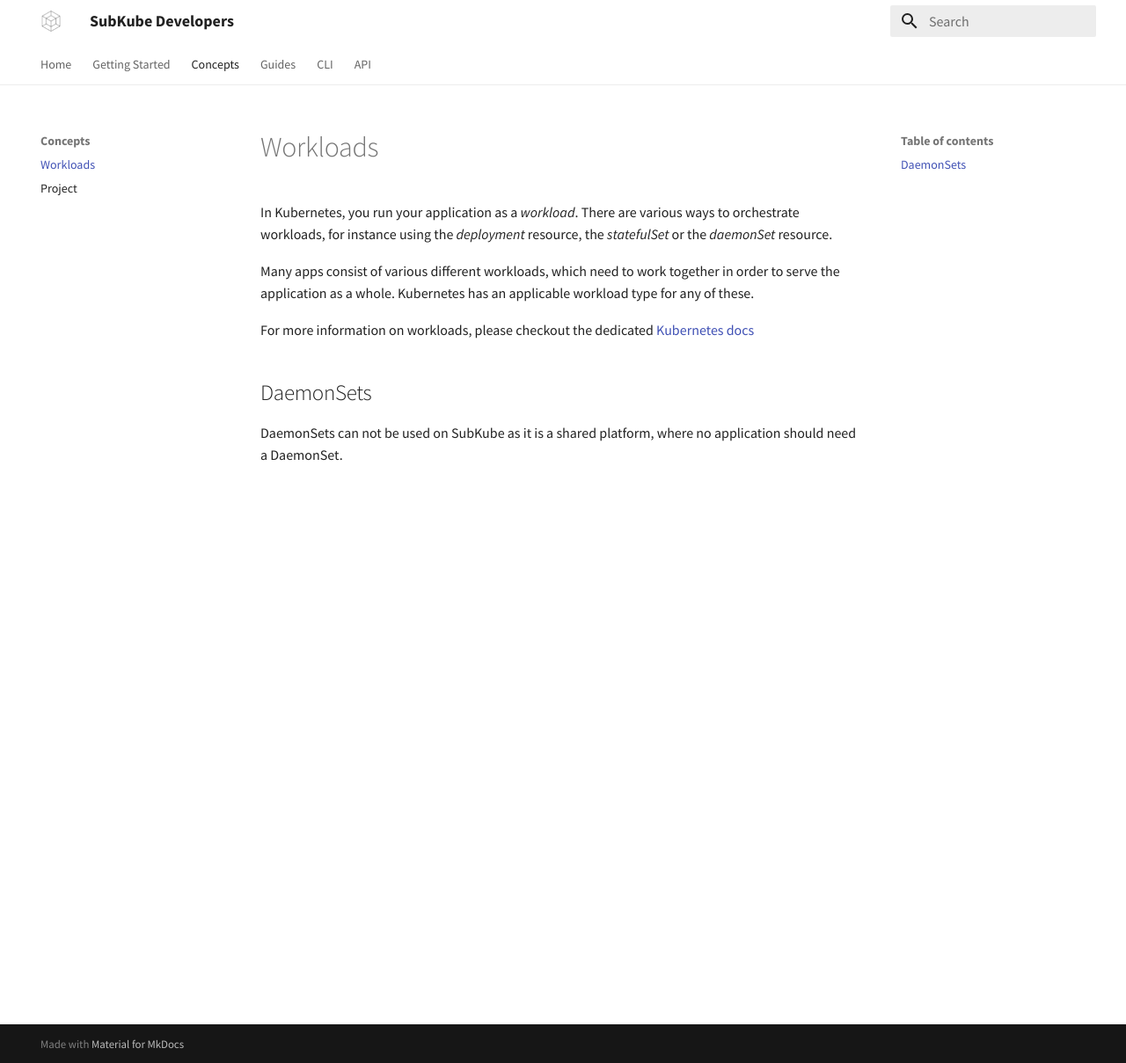
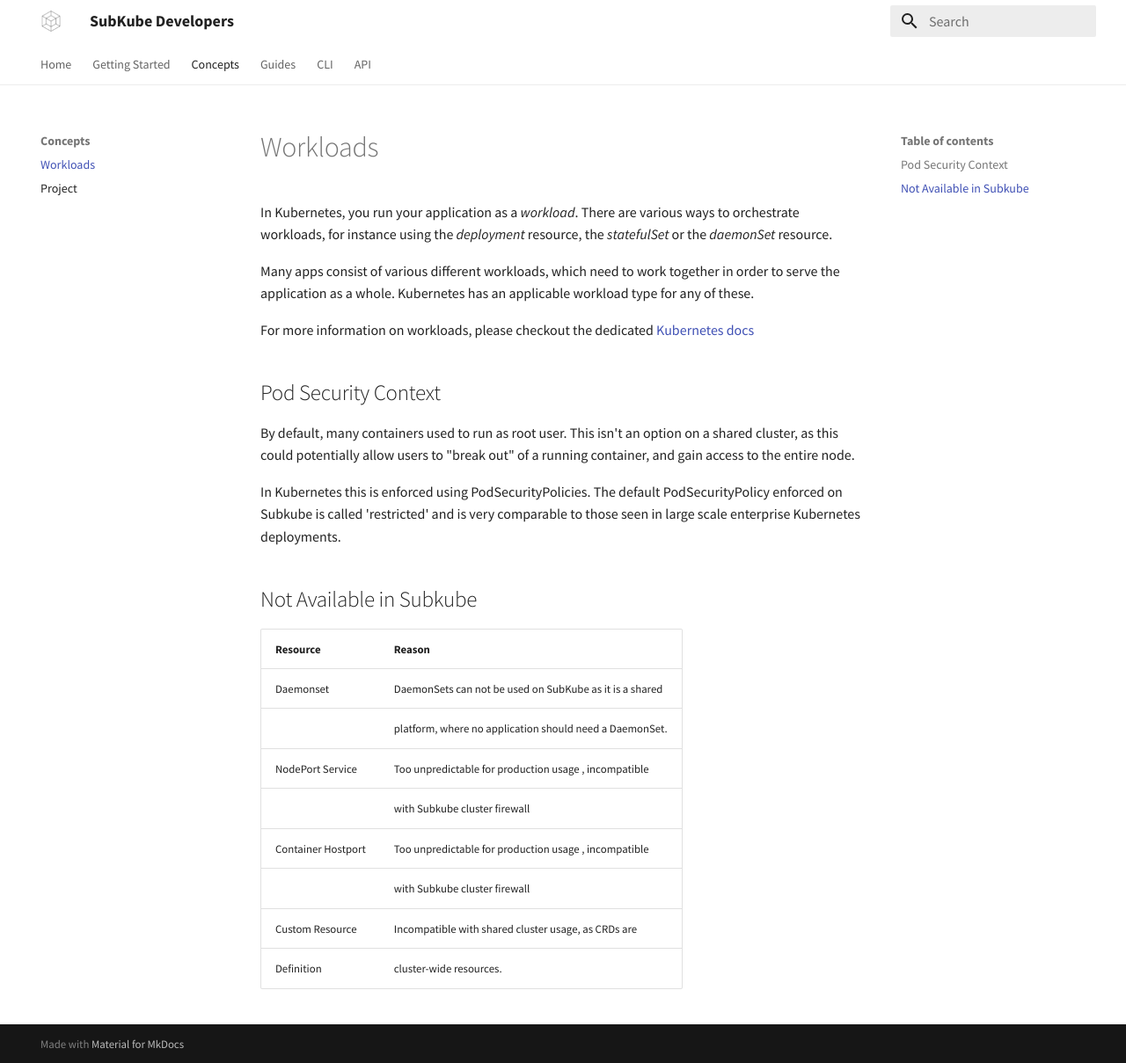
Before and after one commit to subkube/docs, an MkDocs documentation site: the page built from docs/concepts/workloads.md, in a window 1280 px wide and 1209 px high. Shown: the whole window at 88% size. Built offline with MkDocs 1.6.1 and Material for MkDocs 9.7.7, drawn with Linux system fonts in a browser that asks for light colours.

Commit message:
Add Unavailable Resource types and PodSecurityPolicy to Concepts documentation

```diff
--- a/docs/concepts/workloads.md
+++ b/docs/concepts/workloads.md
@@ -10,7 +10,25 @@ type for any of these.
 
 For more information on workloads, please checkout the dedicated [Kubernetes docs](https://kubernetes.io/docs/concepts/workloads/)
 
-## DaemonSets
+## Pod Security Context
 
-DaemonSets can not be used on SubKube as it is a shared platform, where no
-application should need a DaemonSet.
+By default, many containers used to run as root user. This isn't an option on a
+shared cluster, as this could potentially allow users to "break out" of a running
+container, and gain access to the entire node.
+
+In Kubernetes this is enforced using PodSecurityPolicies. The default
+PodSecurityPolicy enforced on Subkube is called 'restricted' and is very comparable
+to those seen in large scale enterprise Kubernetes deployments.
+
+## Not Available in Subkube
+
+| Resource            | Reason                                                   |
+| ------------------- | ---
+| Daemonset           | DaemonSets can not be used on SubKube as it is a shared  |
+|                     | platform, where no application should need a DaemonSet.  |
+| NodePort Service    | Too unpredictable for production usage , incompatible    |
+|                     | with Subkube cluster firewall                            |
+| Container Hostport  | Too unpredictable for production usage , incompatible    |
+|                     | with Subkube cluster firewall                            |
+| Custom Resource     | Incompatible with shared cluster usage, as CRDs are      |
+| Definition          | cluster-wide resources.                                  |
```
Also changed, not shown: docs/getting_started.md (+9 -2 lines).
